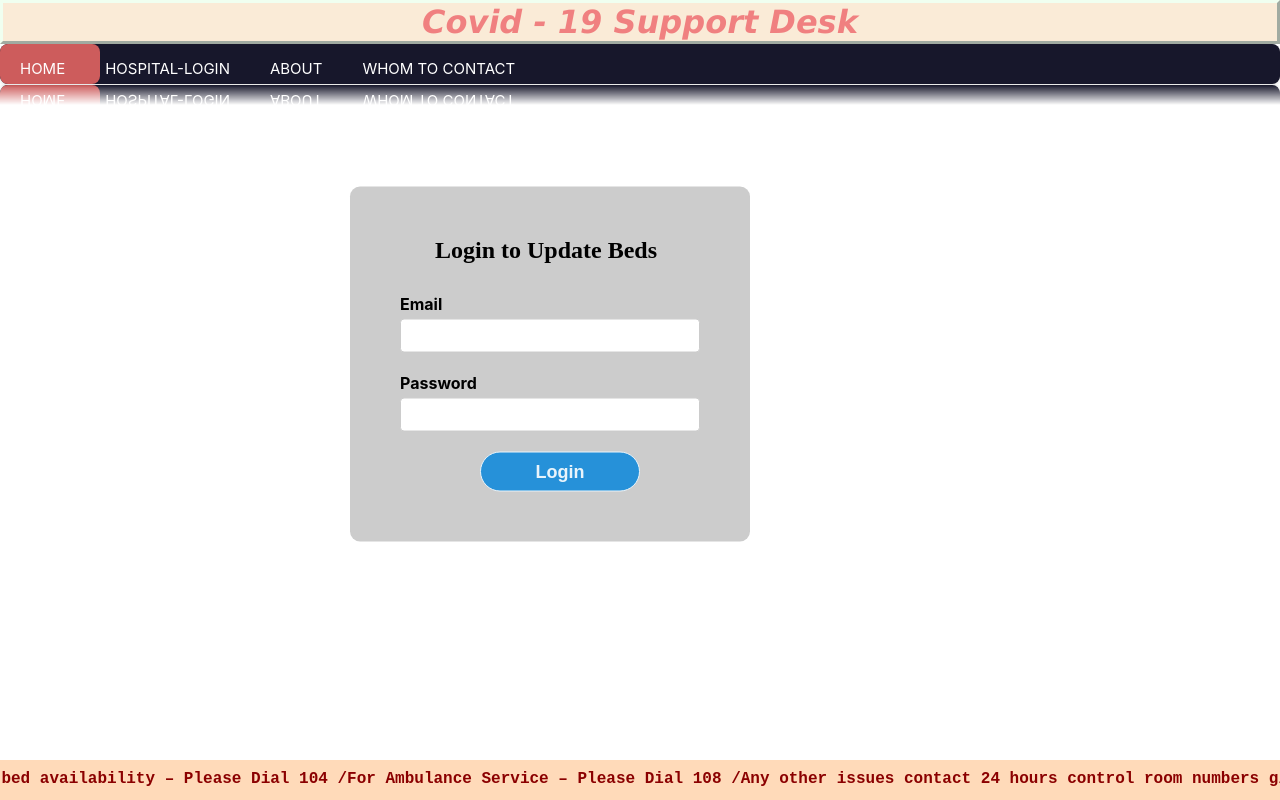
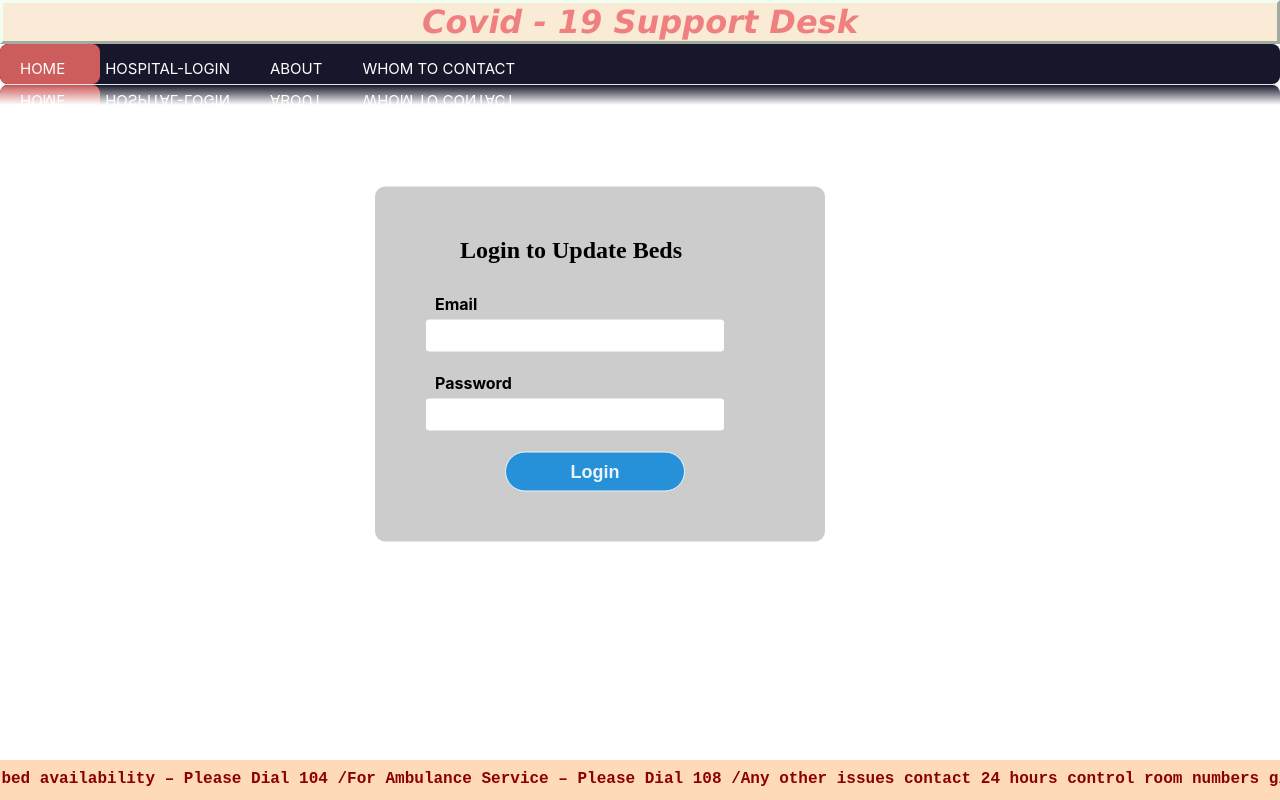
Before and after one commit to RoshiniSukumar/Covid-19-Support-Desk, a React (Create React App) app: page /loginform in a window 1280 px wide. Built offline with nearby package versions, Linux system fonts and the light colour scheme.

Commit message:
login css

```diff
--- a/src/components/function/Login.css
+++ b/src/components/function/Login.css
@@ -189,7 +189,7 @@ button[type="submit"]:hover{
     display: flex;
     margin-bottom: 5px;
     position: relative;
-    left:50px;
+    left:60px;
   }
 
   input + label {
@@ -243,11 +243,11 @@ button[type="submit"]:hover{
 .loginform{
     background: border-box;
     position:relative;
-    left:550px;
+    left:600px;
     top:150px;
 
     transform:translate(-50%,-50%);
-    width:400px;
+    width:450px;
     background:#ccc;
     border-radius:10px;
     margin-top:130px;
```
